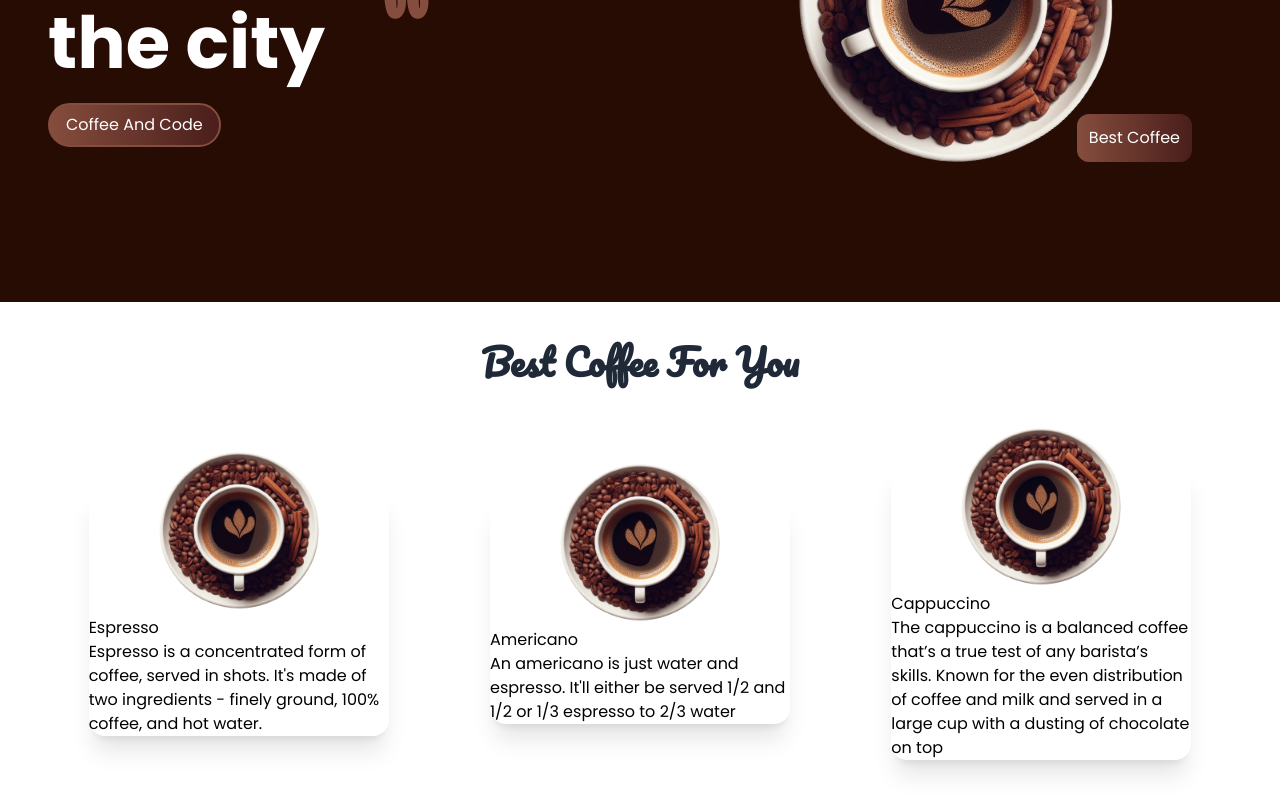
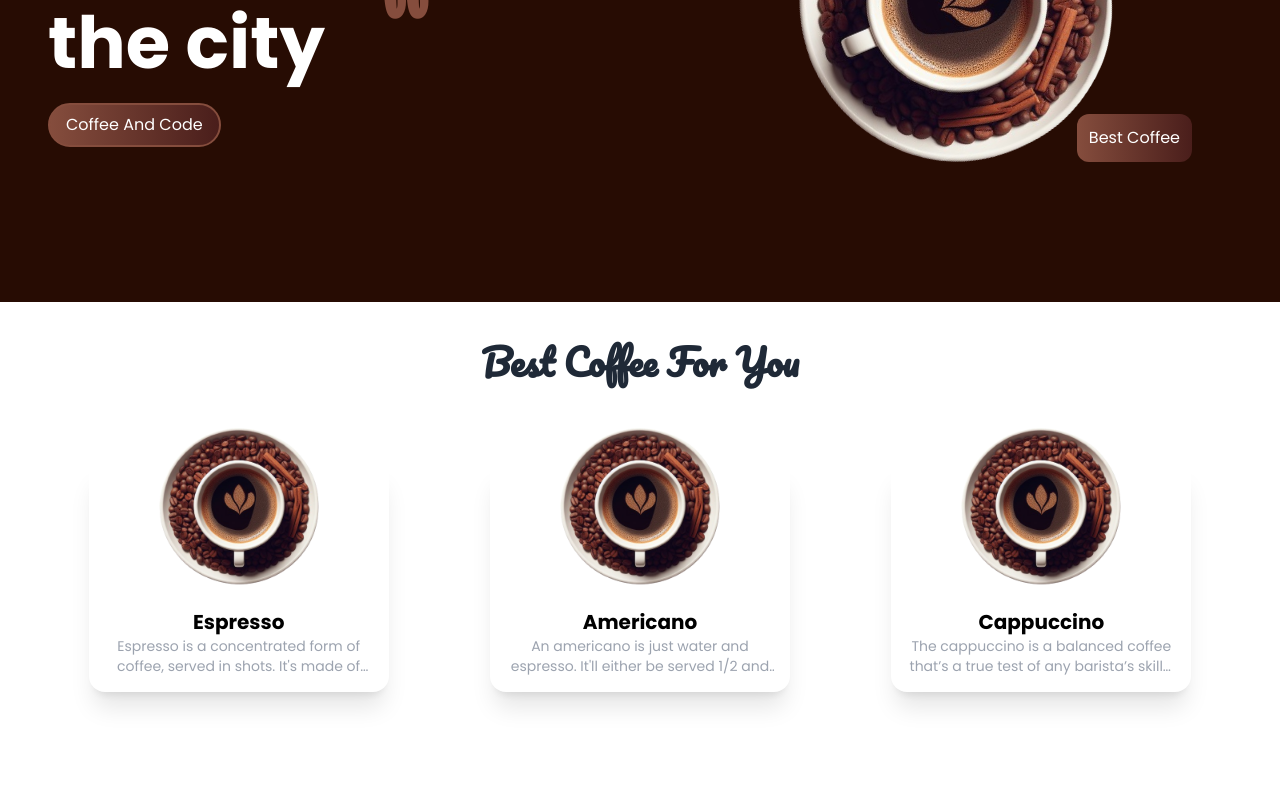
Before and after one commit to aadarshraj02/Coffee-cafe, a React (Vite) app: page / in a window 1280 px wide. Shown: the part 358-1158 px from the top of the page. After the commit the page ends 1090 px from the top, so only its background shows below. Built offline with nearby package versions, Linux system fonts and the light colour scheme; a web font is replaced by a local one.

Commit message:
styled h1 and p

```diff
--- a/src/components/Services.jsx
+++ b/src/components/Services.jsx
@@ -38,6 +38,8 @@ const Services = () => {
             <div
               key={index}
               className="rounded-2xl bg-white hover:bg-primary hover:text-white shadow-xl duration-200 max-w-[300px] relative"
+              data-aos="fade-up"
+              data-aos-delay={data.aosDelay}
             >
               <div className="h-[130px]">
                 <img
@@ -46,9 +48,11 @@ const Services = () => {
                   className="max-w-[200px] block mx-auto transform -translate-y-14 hover:scale-110 hover:rotate-6 duration-300"
                 />
               </div>
-              <div>
-                <h1>{data.name}</h1>
-                <p>{data.description}</p>
+              <div className="p-4 text-center ">
+                <h1 className="text-xl font-bold">{data.name}</h1>
+                <p className="text-gray-400  duration-200 text-sm hover:text-white line-clamp-2 ">
+                  {data.description}
+                </p>
               </div>
             </div>
           ))}
```
